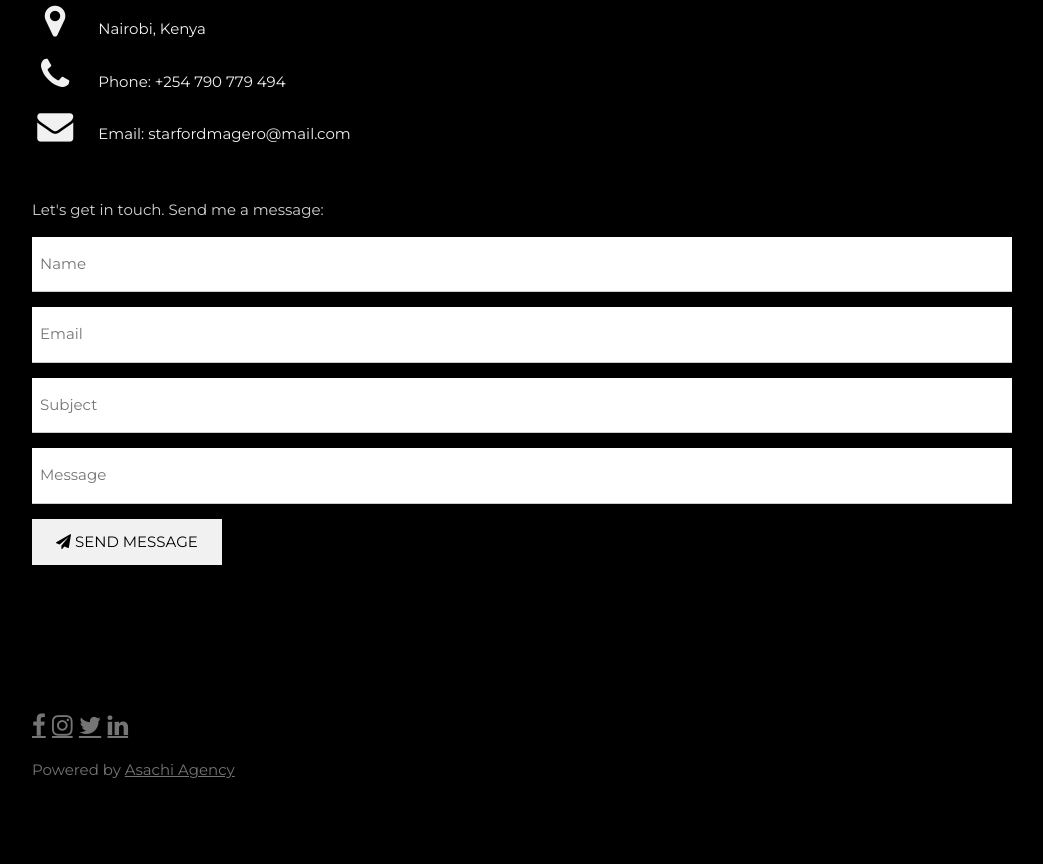
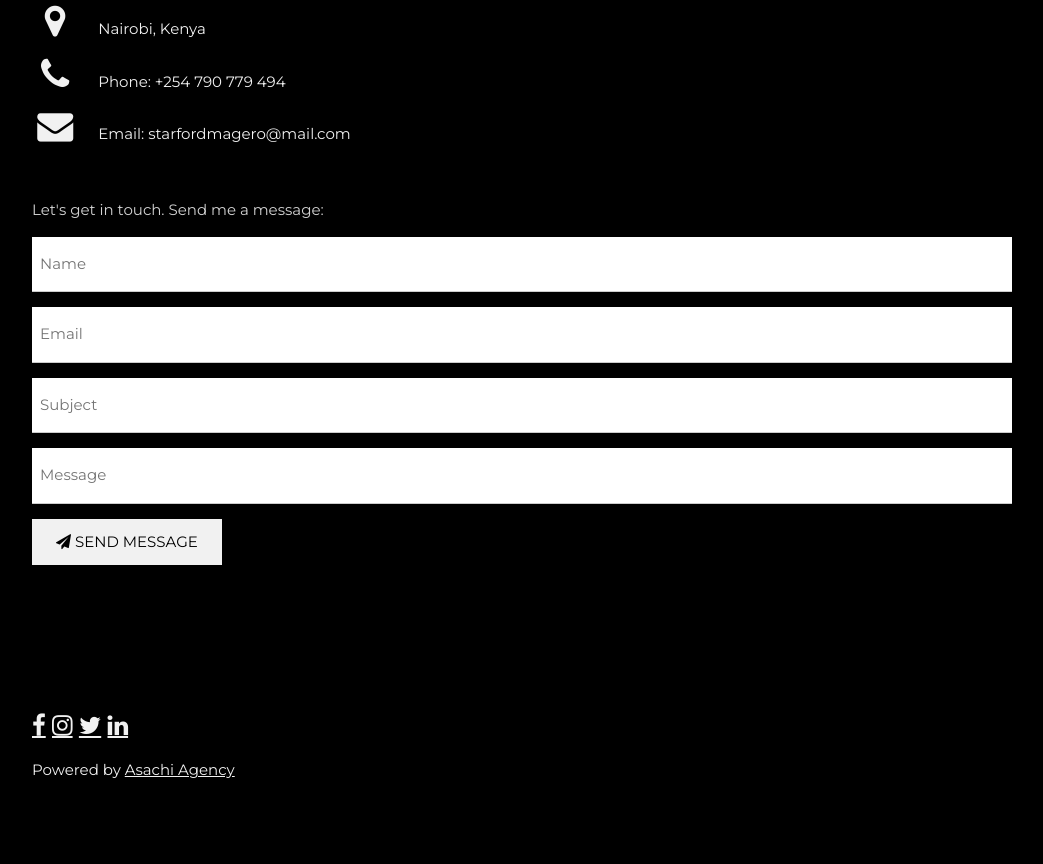
Before and after one commit to Starr3696/starr3696, a plain HTML site: page index.html in a window 1280 px wide. Shown: the part 4497-5361 px from the top of the page, without its empty margins (178-1221 px from the left). Drawn offline with nearby package versions, Linux system fonts and the light colour scheme.

Commit message:
Update index.html

```diff
--- a/index.html
+++ b/index.html
@@ -205,7 +205,7 @@
   </div>
 
     <!-- Footer -->
-  <footer class="w3-content w3-padding-64 w3-text-grey w3-xlarge">
+  <footer class="w3-content w3-padding-64 w3-text-light-grey w3-xlarge">
     <a href="https://www.facebook.com/profile.php?id=100093337967924" class="fa fa-facebook w3-hover-opacity"></a>
     <a href="https://www.instagram.com/starr_9ntyeit?igsh=ZGUzMzM3NWJiOQ==" class="fa fa-instagram" class="fa fa-instagram w3-hover-opacity"></a>
     <a href="#" class="fa fa-twitter" class="fa fa-twitter w3-hover-opacity"></a>
```
